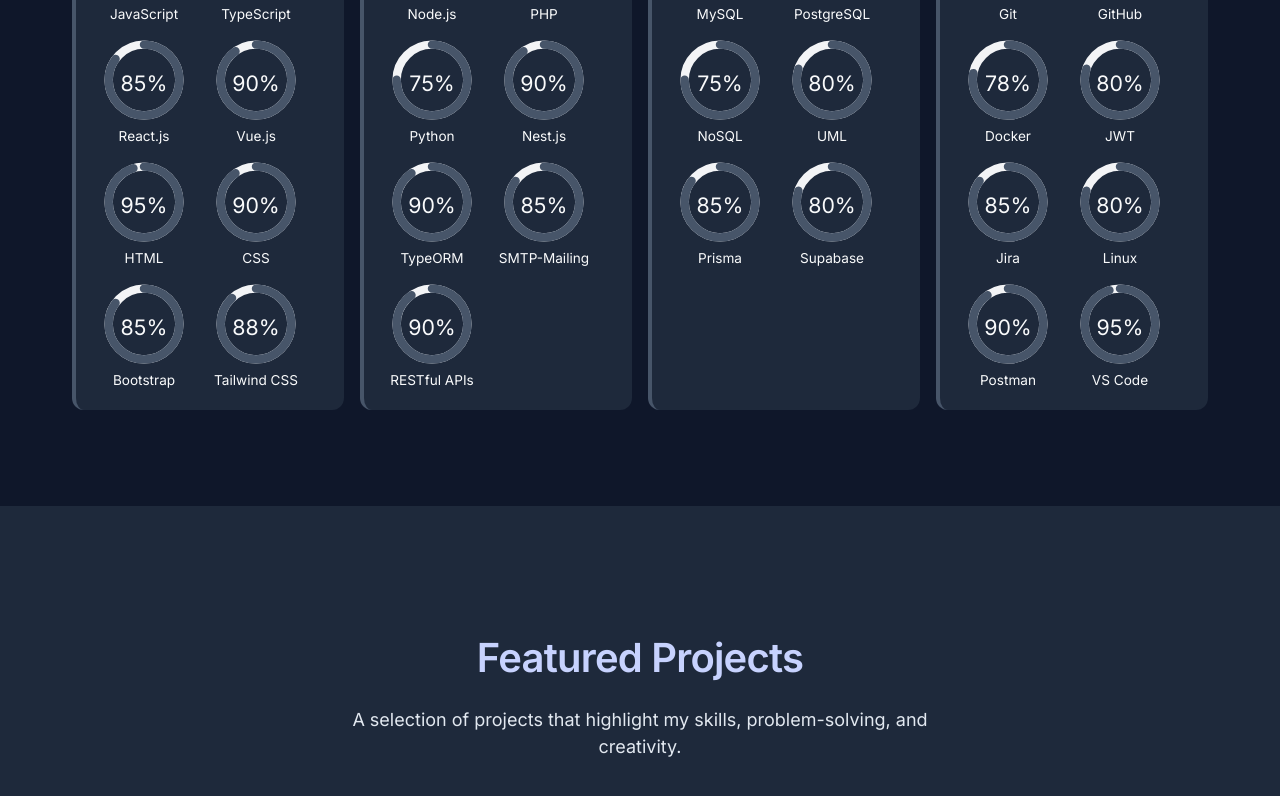
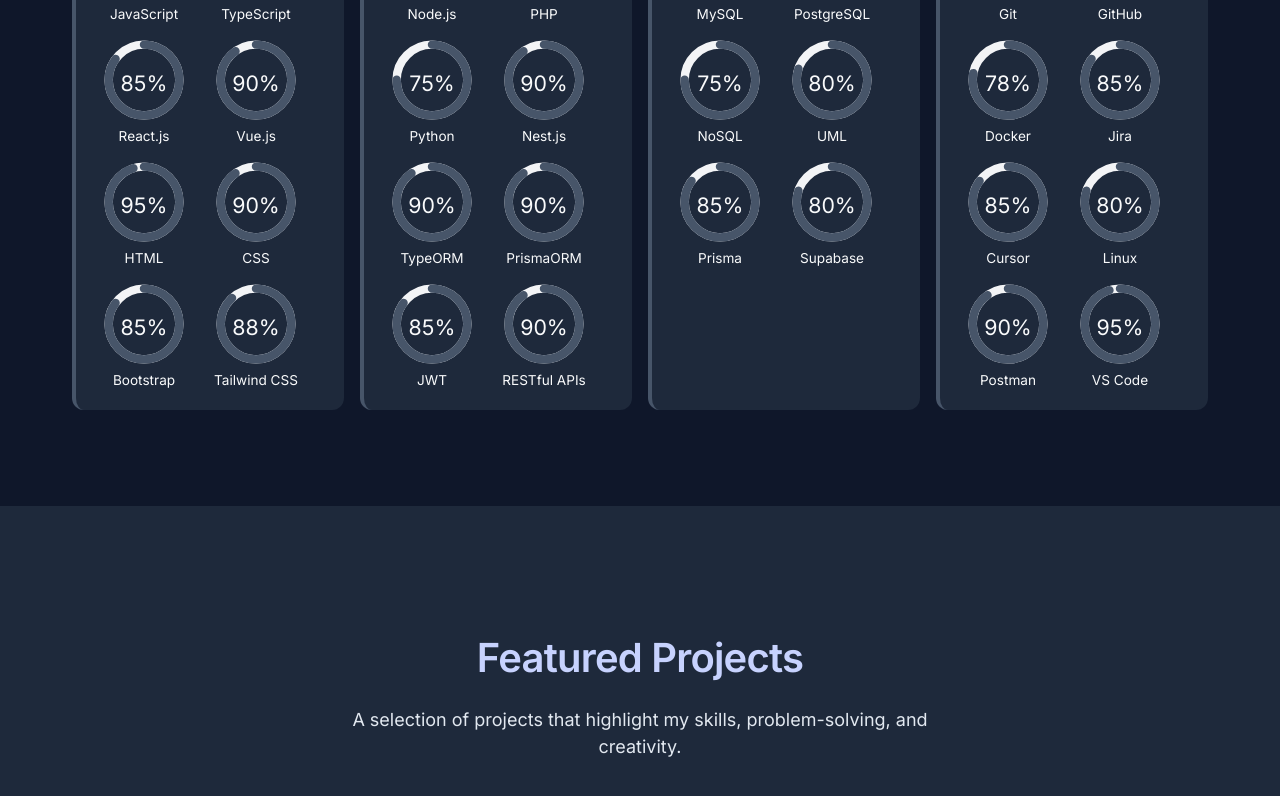
Before and after one commit to Ahmed-Bousrih/Portfolio, a Vue app: page / in a window 1280 px wide. Shown: the part 2777-3573 px from the top of the page. Built offline with nearby package versions, Linux system fonts and the light colour scheme.

Commit message:
fixed skills

```diff
--- a/src/components/Skills.vue
+++ b/src/components/Skills.vue
@@ -29,7 +29,8 @@
   { name: "Python", level: 75, category: "Backend" },
   { name: "Nest.js", level: 90, category: "Backend" },
   { name: "TypeORM", level: 90, category: "Backend" },
-  { name: "SMTP-Mailing", level: 85, category: "Backend" },
+  { name: "PrismaORM", level: 90, category: "Backend" },
+  { name: "JWT", level: 85, category: "Backend" },
   { name: "RESTful APIs", level: 90, category: "Backend" },
 
   { name: "MySQL", level: 85, category: "Database" },
@@ -42,8 +43,8 @@
   { name: "Git", level: 90, category: "Tools" },
   { name: "GitHub", level: 90, category: "Tools" },
   { name: "Docker", level: 78, category: "Tools" },
-  { name: "JWT", level: 80, category: "Tools" },
   { name: "Jira", level: 85, category: "Tools" },
+  { name: "Cursor", level: 85, category: "Tools" },
   { name: "Linux", level: 80, category: "Tools" },
   { name: "Postman", level: 90, category: "Tools" },
   { name: "VS Code", level: 95, category: "Tools" },
```
